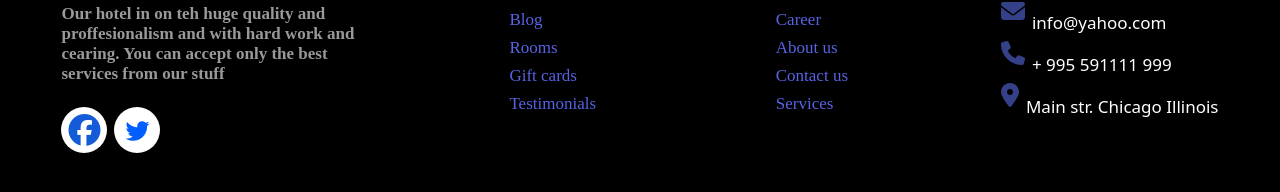
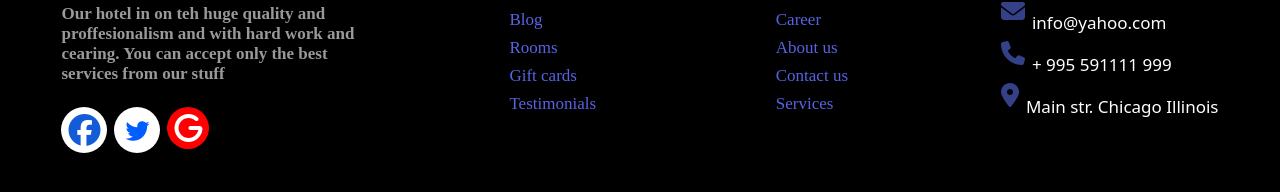
Before and after one commit to elisabed1/elisabed-sheshaberidze-lecture-12, a plain HTML site: page index.html in a window 1280 px wide. Shown: the part 1586-1778 px from the top of the page. Drawn offline with Linux system fonts and the light colour scheme.

Commit message:
final fix
las version of html css

```diff
--- a/css/style.css
+++ b/css/style.css
@@ -181,6 +181,14 @@ margin-bottom: 23px;
     align-items: center;
     margin-bottom: 107px;
 }
+.i1{
+    width: 42px;
+    height: 42px;
+    border-radius: 42px;
+    background-color: red;
+    justify-content: center;
+    align-items: center;
+}
 .h5{
     color: #FFF;
     font-family: sans, sans-serif;
--- a/index.html
+++ b/index.html
@@ -107,8 +107,8 @@
                     <div class="i">
                         <i class="fa-brands fa-twitter fa-xl" style="color: #005eff;"></i>
                     </div>
-                    <div>
-
+                    <div class="i1">
+                        <i class="fa-solid fa-g fa-2xl" style="color: #ffffff;"></i>
                     </div>
                 </div>
             </div>
```
